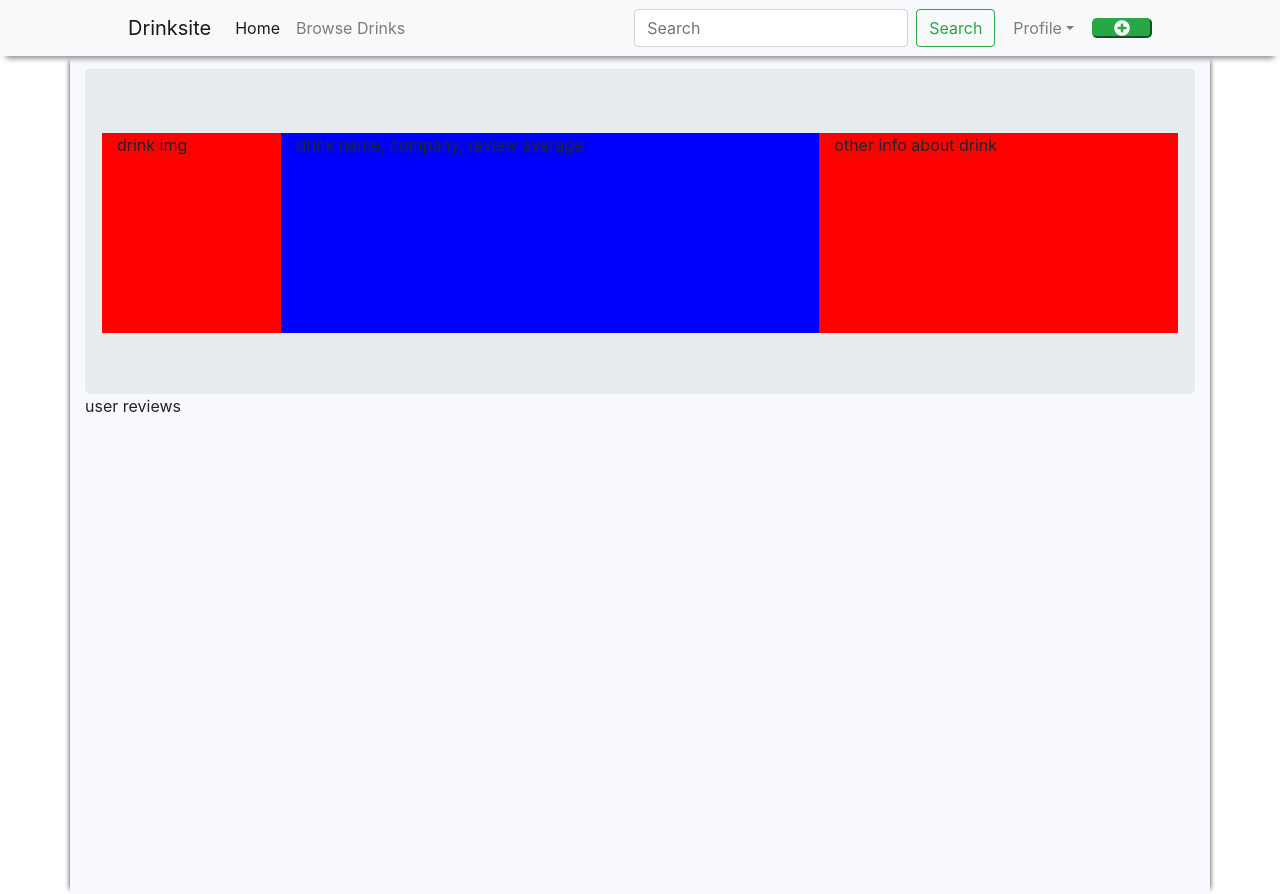
After one commit to ds411/DrinkReviewWebsite, a PHP site: page /drink.php in a window 1280 px wide. The commit adds this page. Run offline with PHP 8.4, Linux system fonts and the light colour scheme; some libraries are stand-ins or nearby versions.

Commit message:
company and drink page basic

```diff
--- /dev/null
+++ b/drink.php
@@ -0,0 +1,26 @@
+<?php
+
+$title = "DRINK NAME";
+
+$content = <<<EOT
+		<div class='jumbotron dc-container'>
+			<div class='row dc-info'>
+				<div class='col-md-2' style='background-color:red;'>
+				drink img
+				</div>
+				<div class='col-md-6' style='background-color:blue;'>
+				drink name, company, review average
+				</div>
+				<div class='col-md-4' style='background-color:red;'>
+				other info about drink
+				</div>
+			</div>
+		</div>
+		<div class='drink-reviews'>
+		user reviews
+		</div>
+EOT;
+
+include 'template.php';
+
+?>
--- a/profile.php
+++ b/profile.php
@@ -11,8 +11,9 @@ $content = <<<EOT
 			<div class='imgUpload'>
 				<label for="file-upload" class="custom-file-upload">
 				    <i class="fas fa-upload"></i> Change Image
+				    <input id="profileImg-upload" type="file"/>
 				</label>
-				<input id="profileImg-upload" type="file"/>
+
 			</div>
 		</div>
 		<div class='col-md-8 profile-post'>
--- a/styles.css
+++ b/styles.css
@@ -1,3 +1,9 @@
+.container {
+	background-color: #F8F8FF;
+	padding-top: 1%;
+	box-shadow: -5px 0 5px -5px #333, 5px 0 5px -5px #333;
+}
+
 .navbar {
 	padding-left: 10%;
 	padding-right: 10%;
@@ -57,11 +63,23 @@
 	height: 150px;
 	border: 1px solid black;;
 }
-input#profileImg-upload {
-    display: none;
+#profileImg-upload{
+    cursor: inherit;
+    display: block;
+    font-size: 999px;
+    filter: alpha(opacity=0);
+    min-height: 100%;
+    min-width: 100%;
+    opacity: 0;
+    position: absolute;
+    right: 0;
+    text-align: right;
+    top: 0;
 }
 .custom-file-upload {
     display: inline-block;
+    position: relative;
+    overflow: hidden;
     padding: 2px 4px;
     cursor: pointer;
     background-color: #DEDEDE;
@@ -92,3 +110,23 @@ input#profileImg-upload {
 	background-color: #F8F8FF;
 	padding-top: 1%;
 }
+
+/* Drink / company */
+.dc-container {
+	height: 325px;
+	margin:auto;
+}
+.dc-info {
+	height: 200px;
+	text-align:left;
+}
+/* Drink page */
+.drink-reviews {
+	height: 500px;
+}
+
+/* Company page */
+
+.company-other {
+	height: 500px;
+}
```
Also changed, not shown: company.php (added, +26 -0 lines).
